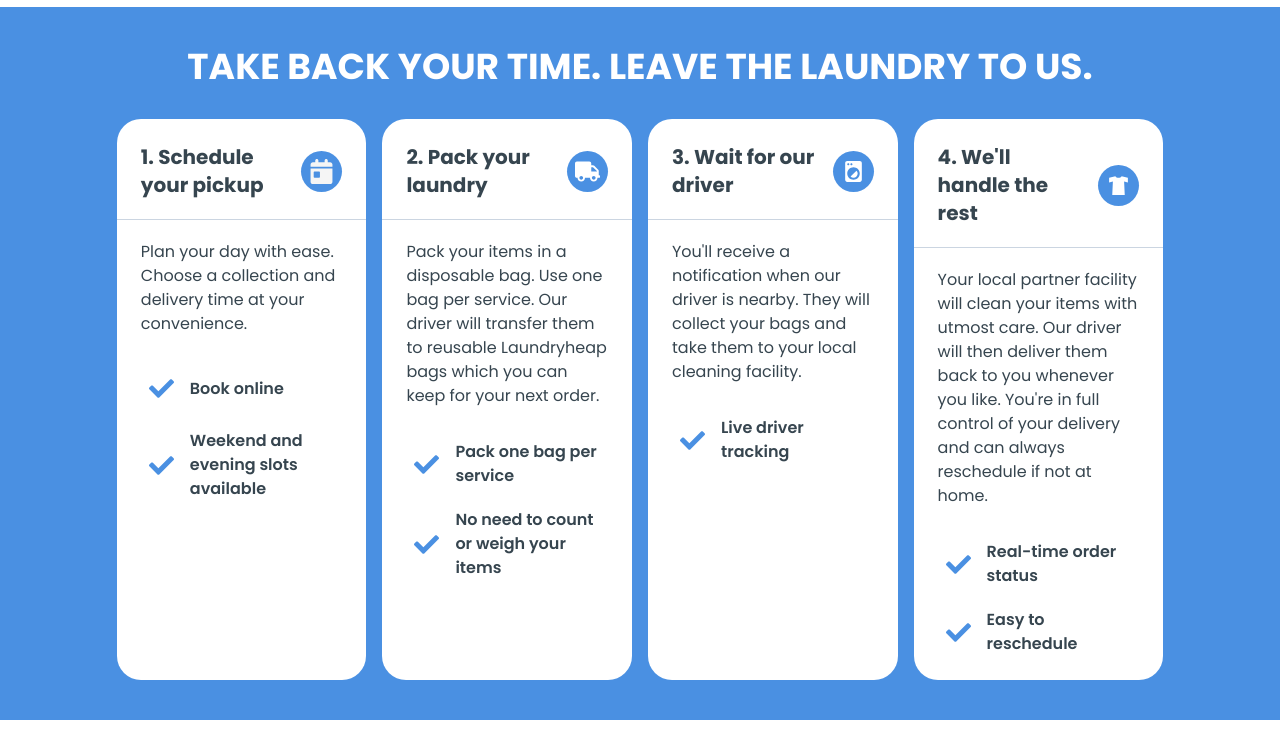
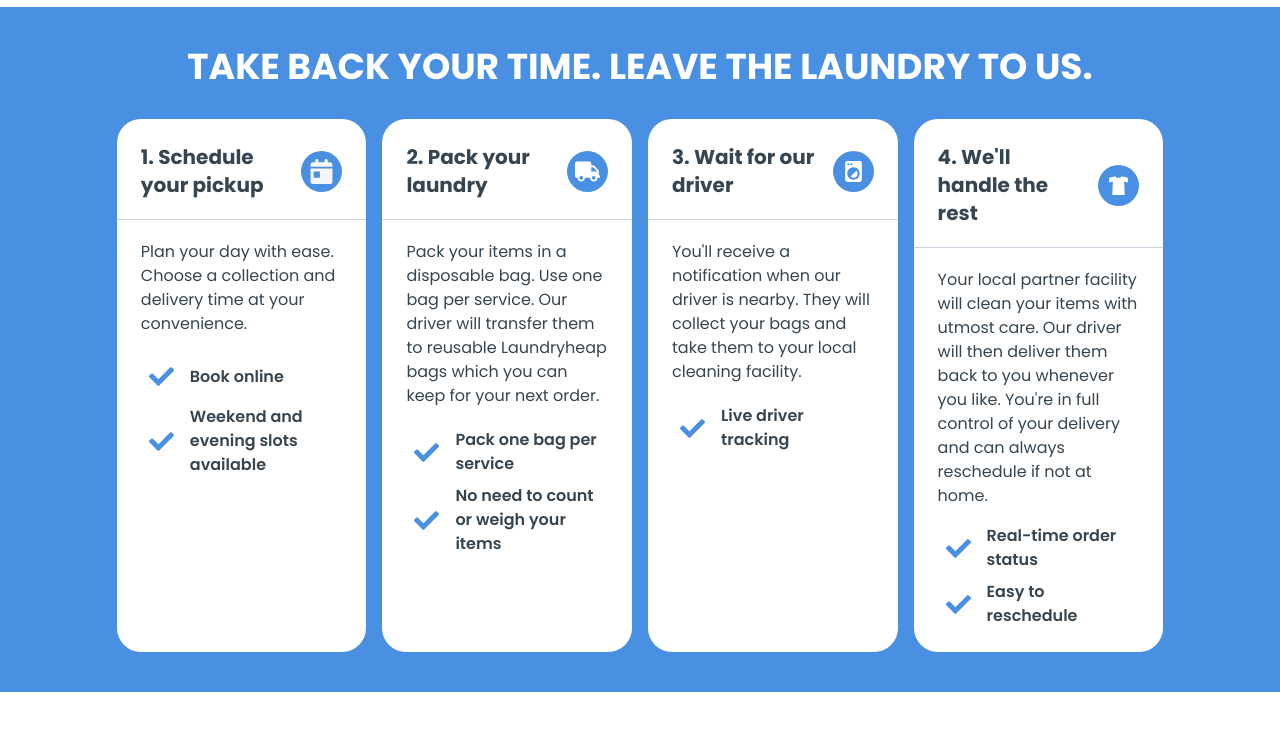
Before and after one commit to RicardoDS7/laundry-hero-landing-page, a Next.js app in the folder landing-page/: page / in a window 1280 px wide. Shown: the part 519-1274 px from the top of the page. Built offline with nearby package versions, Linux system fonts and the light colour scheme.

Commit message:
Pricing and major changes

```diff
--- a/landing-page/app/components/HowItWorks.tsx
+++ b/landing-page/app/components/HowItWorks.tsx
@@ -26,9 +26,9 @@ const HowItWorks = () => {
                     <h3>1. Schedule your pickup</h3>
                 </div>
                 <hr className="w-full border-t border-slate-300" />
-                <p className='pb-6 px-6 pt-3'>Plan your day with ease. Choose a collection and delivery time at your convenience.</p>
+                <p className='pb-3 px-6 pt-3'>Plan your day with ease. Choose a collection and delivery time at your convenience.</p>
 
-                <div className='flex flex-row gap-2 px-6 pb-3 items-center justify-start w-full'>
+                <div className='flex flex-row gap-2 px-6 items-center justify-start w-full'>
                     <div className="p-2 rounded-full bg-white">
                         <FaCheck color="#4A90E2" size={25} />
                     </div>
@@ -53,9 +53,9 @@ const HowItWorks = () => {
                     <h3>2. Pack your laundry</h3>
                 </div>
                 <hr className="w-full border-t border-slate-300" />
-                <p className='pb-6 px-6 pt-3'>Pack your items in a disposable bag. Use one bag per service. Our driver will transfer them to reusable Laundryheap bags which you can keep for your next order.</p>
+                <p className='pb-3 px-6 pt-3'>Pack your items in a disposable bag. Use one bag per service. Our driver will transfer them to reusable Laundryheap bags which you can keep for your next order.</p>
 
-                <div className='flex flex-row gap-2 px-6 pb-3 items-center justify-start w-full'>
+                <div className='flex flex-row gap-2 px-6 items-center justify-start w-full'>
                     <div className="p-2 rounded-full bg-white">
                         <FaCheck color="#4A90E2" size={25} />
                     </div>
@@ -80,7 +80,7 @@ const HowItWorks = () => {
                     <h3>3. Wait for our driver</h3>
                 </div>
                 <hr className="w-full border-t border-slate-300" />
-                <p className='pb-6 px-6 pt-3'>You'll receive a notification when our driver is nearby. They will collect your bags and take them to your local cleaning facility.</p>
+                <p className='pb-3 px-6 pt-3'>You'll receive a notification when our driver is nearby. They will collect your bags and take them to your local cleaning facility.</p>
 
                 <div className='flex flex-row gap-2 px-6 pb-3 items-center justify-start w-full'>
                     <div className="p-2 rounded-full bg-white">
@@ -100,9 +100,9 @@ const HowItWorks = () => {
                     <h3>4. We'll handle the rest</h3>
                 </div>
                 <hr className="w-full border-t border-slate-300" />
-                <p className='pb-6 px-6 pt-3'>Your local partner facility will clean your items with utmost care. Our driver will then deliver them back to you whenever you like. You're in full control of your delivery and can always reschedule if not at home.</p>
+                <p className='pb-2 px-6 pt-3'>Your local partner facility will clean your items with utmost care. Our driver will then deliver them back to you whenever you like. You're in full control of your delivery and can always reschedule if not at home.</p>
 
-                <div className='flex flex-row gap-2 px-6 pb-3 items-center justify-start w-full'>
+                <div className='flex flex-row gap-2 px-6 items-center justify-start w-full'>
                     <div className="p-2 rounded-full bg-white">
                         <FaCheck color="#4A90E2" size={25} />
                     </div>
```
